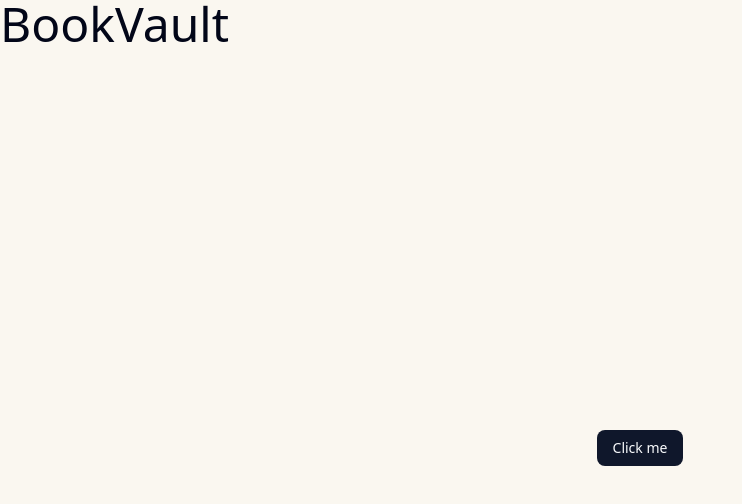
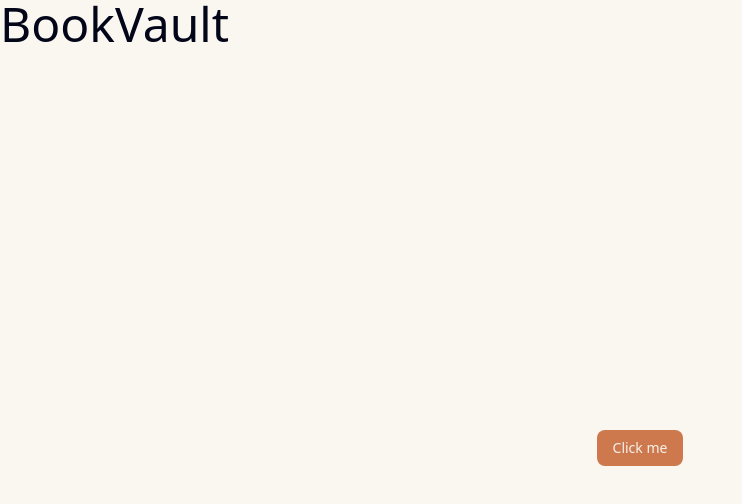
Before and after one commit to gjyannDev/book-vault, a React (Vite) app: page / in a window 1280 px wide. Shown: the top 504 px of the page, without its empty margins (0-742 px from the left). Built offline with nearby package versions, Linux system fonts and the light colour scheme.

Commit message:
style: changed the color theme

```diff
--- a/src/styles/index.css
+++ b/src/styles/index.css
@@ -85,7 +85,7 @@
 
   --radius: 0.625rem;
 
-  --background: oklch(1 0 0);
+  --background: oklch(0.963 0.012 97.8);
 
   --foreground: oklch(0.129 0.042 264.695);
 
@@ -97,11 +97,11 @@
 
   --popover-foreground: oklch(0.129 0.042 264.695);
 
-  --primary: oklch(0.208 0.042 265.755);
+  --primary: oklch(0.658 0.122 45.9);
 
-  --primary-foreground: oklch(0.984 0.003 247.858);
+  --primary-foreground: oklch(0.963 0.012 97.8);
 
-  --secondary: oklch(0.968 0.007 247.896);
+  --secondary: oklch(0.877 0.047 87.4);
 
   --secondary-foreground: oklch(0.208 0.042 265.755);
 
```
